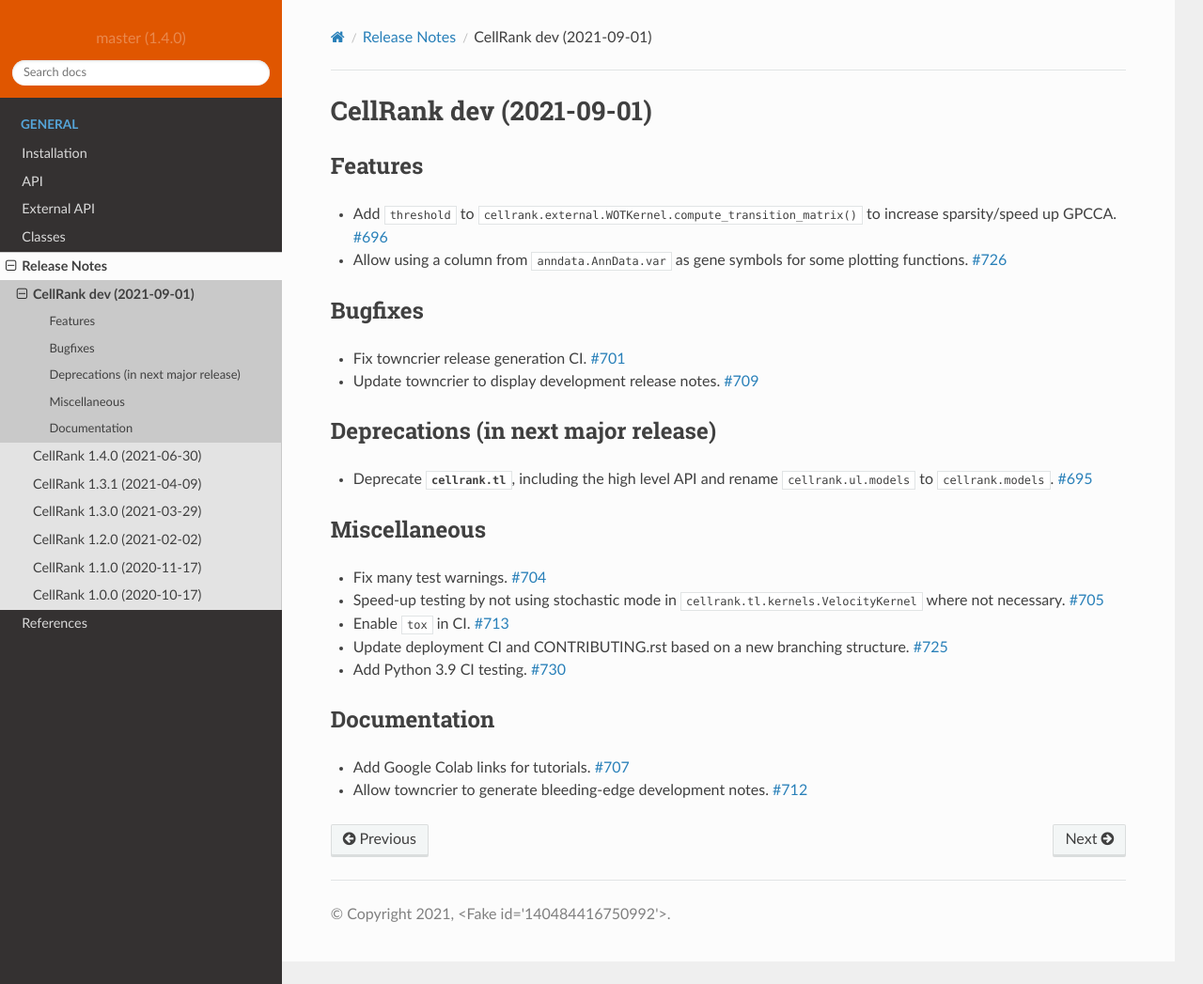
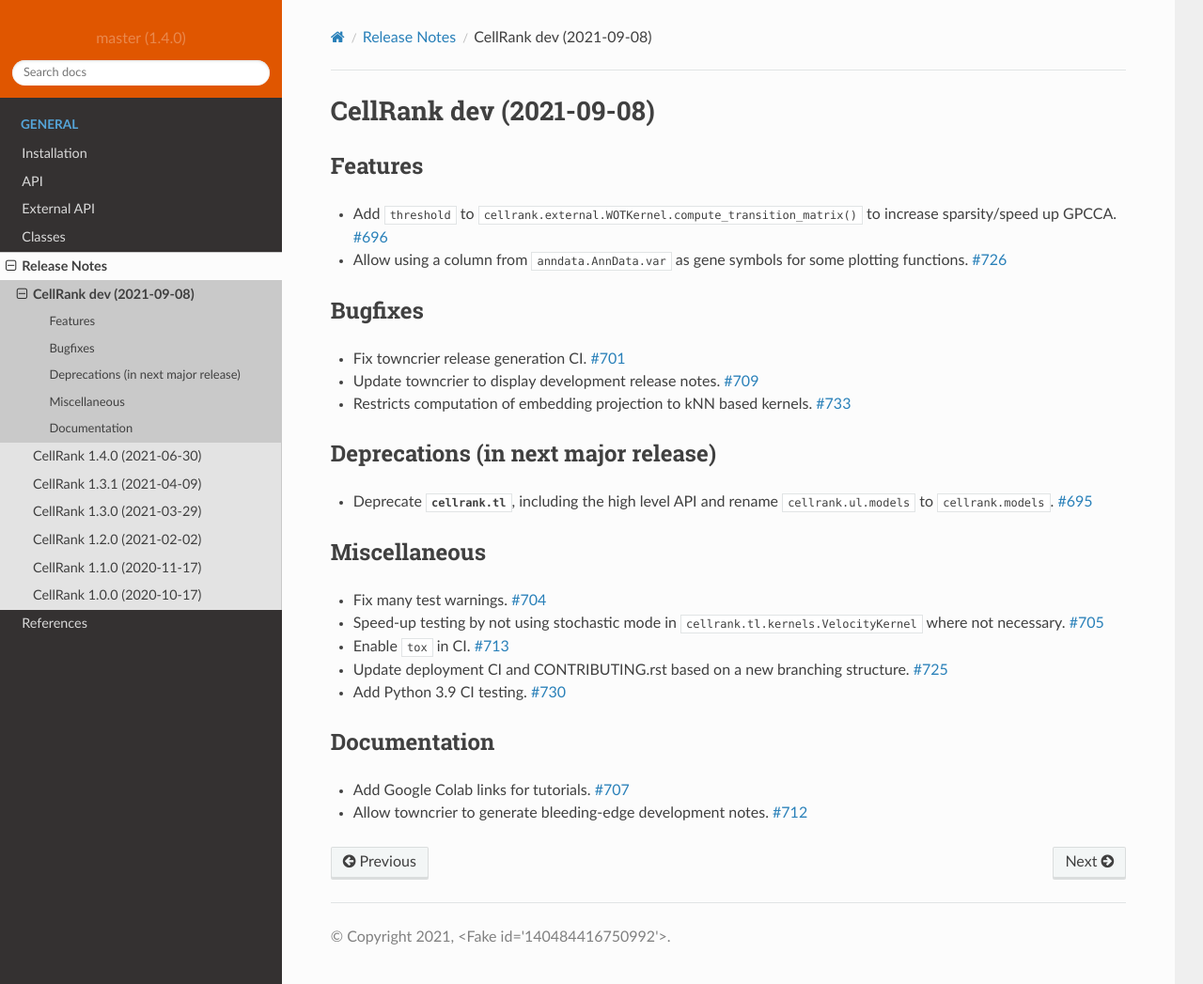
Before and after one commit to theislab/cellrank, a Sphinx documentation site: the page built from docs/source/release/notes-dev.rst, in a window 1280 px wide and 1047 px high. Shown: the whole window at 94% size. Built offline with Sphinx 7.4.7 and the Read the Docs theme 2.0.0, drawn with Linux system fonts in a browser that asks for light colours; pages that are not in the unit, such as notebooks, are missing from menus; the version number is read from the project's files by our own code.

Commit message:
[auto][ci skip] Update dev release notes (#733)

```diff
--- a/docs/source/release/notes-dev.rst
+++ b/docs/source/release/notes-dev.rst
@@ -1,4 +1,4 @@
-CellRank dev (2021-09-01)
+CellRank dev (2021-09-08)
 =========================
 
 Features
@@ -20,6 +20,9 @@ Bugfixes
 
 - Update towncrier to display development release notes.
   `#709 <https://github.com/theislab/cellrank/pull/709>`__
+
+- Restricts computation of embedding projection to kNN based kernels.
+  `#733 <https://github.com/theislab/cellrank/pull/733>`__
 
 
 Deprecations (in next major release)
```
